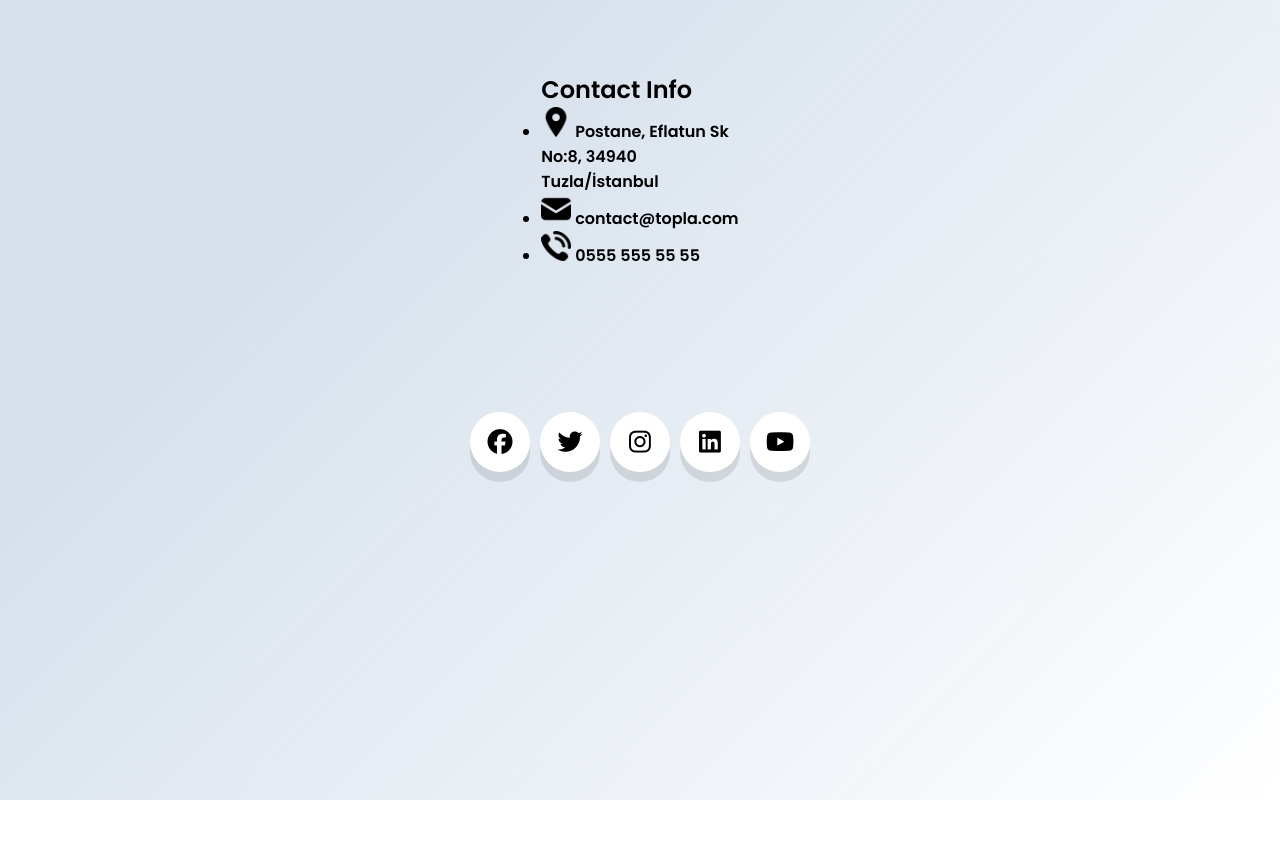
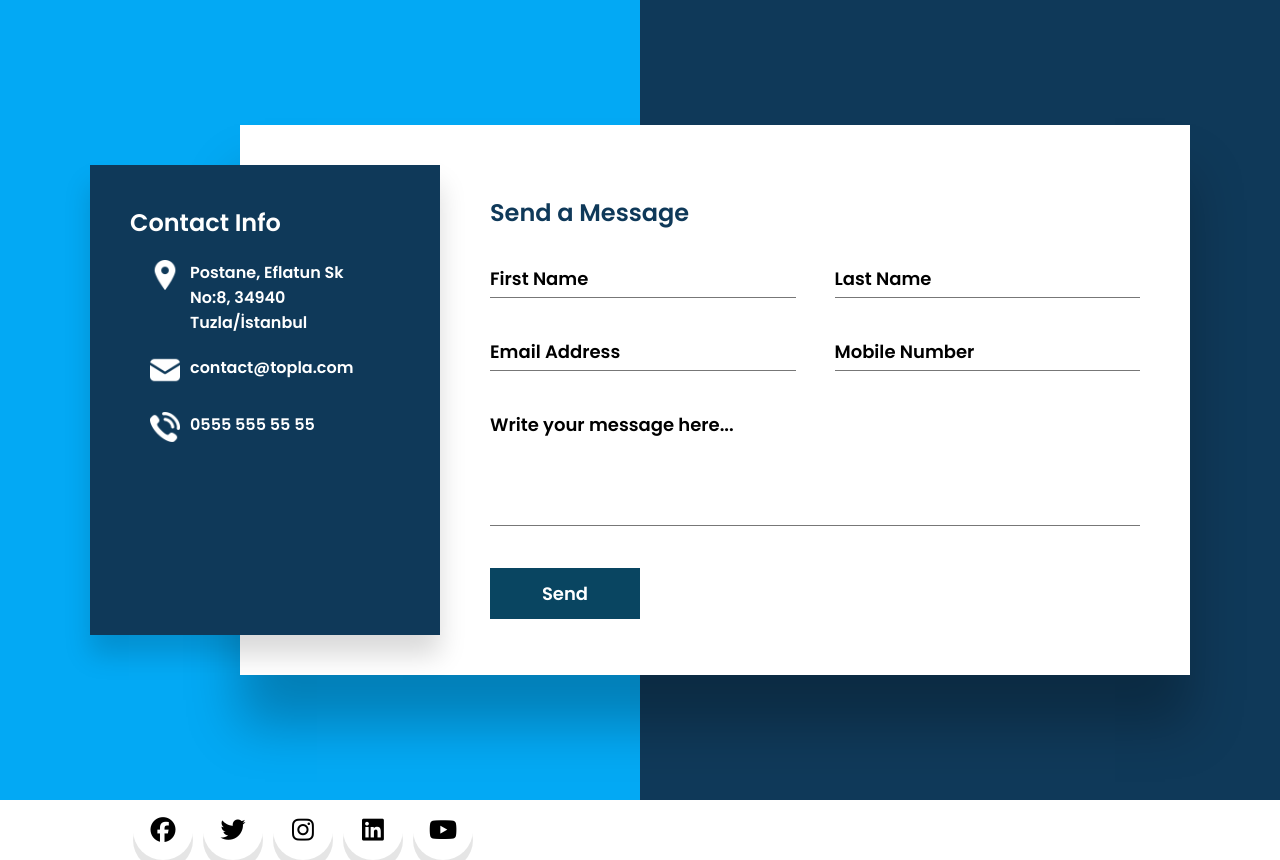
Before and after one commit to Erennalcakar/E-commerce-website, a plain HTML site: page web_project (1)/contact.html in a window 1280 px wide. Before the commit the page ends 800 px from the top, so only its background shows below. Drawn offline with Linux system fonts and the light colour scheme.

Commit message:
contact page almost done

```diff
--- a/web_project (1)/contact.html
+++ b/web_project (1)/contact.html
@@ -9,30 +9,64 @@
     <script src="https://kit.fontawesome.com/ed93a797e3.js" crossorigin="anonymous"></script>
 </head>
 <body>
+<section>
     <div class="container">
-        <div class="contactinfo">
+        <div class="contactInfo">
             <div>
                 <h2>Contact Info</h2>
                 <ul class="info">
                     <li>
-                        <span><img src="image/location.png" width="30px" height="30px"></span>
-                        <span>Postane, Eflatun Sk <br> No:8, 34940 <br> Tuzla/İstanbul</span>
+                        <span><img src="image/location.png "></span>
+                        <span>
+                            Postane, Eflatun Sk<br>
+                             No:8, 34940 <br>
+                             Tuzla/İstanbul
+                        </span>
                     </li>
                     <li>
-                        <span><img src="image/mail.png" width="30px" height="30px"></span>
+                        <span><img src="image/mail.png"></span>
                         <span>contact@topla.com</span>
                     </li>
                     <li>
-                        <span><img src="image/call.png" width="30px" height="30px"></span>
+                        <span><img src="image/call.png"></span>
                         <span>0555 555 55 55</span>
                     </li>
                 </ul>
             </div>
         </div>
 
-
+        <div class="contactForm">
+            <h2>Send a Message</h2>
+            <div class="formBox">
+                <div class="inputBox w50">
+                    <input type="text" required>
+                    <span>First Name</span>
+                </div>
+                <div class="inputBox w50">
+                    <input type="text" required>
+                    <span>Last Name</span>
+                </div>
+                <div class="inputBox w50">
+                    <input type="email" required>
+                    <span>Email Address</span>
+                </div>
+                <div class="inputBox w50">
+                    <input type="text" required>
+                    <span>Mobile Number</span>
+                </div>
+                <div class="inputBox w100">
+                    <textarea required></textarea>
+                    <span>Write your message here...</span>
+                </div>
+                <div class="inputBox w100">
+                    <input type="submit" value="Send">
+                </div>
+            </div>
         </div>
     </div>
+</section>
+
+
 
     <div class="wrapper">
         <div class="button">
@@ -56,5 +90,6 @@
             <div class="icon"><i class="fa-brands fa-youtube"></i></div>
             <span>YouTube</span>
         </div>
+
 </body>
 </html>
--- a/web_project (1)/contactsyle.css
+++ b/web_project (1)/contactsyle.css
@@ -1,27 +1,187 @@
 @import url('https://fonts.googleapis.com/css2?family=Poppins:wght@600&display=swap');
-
-
 *
 {
-  margin: 0;
-  padding: 0;
-  box-sizing: border-box;
-  font-family: 'Poppins', sans-serif;
+    margin: 0;
+    padding: 0;
+    box-sizing: border-box;
+    font-family: 'Poppins', sans-serif;
 }
 
-
-html, body{
-    display: grid;
-    height: 100%;
-    width: 100%;
-    place-items: center;
-    background: linear-gradient(315deg, #ffffff 0%, #d7e1ec 74%);
+section{
+    display: flex;
+    justify-content: center;
+    align-items: center;
+    min-height: 100vh;
+    background: #0f3959;
 }
 
+section::before{
+    content: '';
+    position: absolute;
+    top: 0;
+    left: 0;
+    width: 50%;
+    height: 100%;
+    background:#03a9f4 ;
+}
 
-.wrapper{
-    margin-bottom: 20%;
+.container{
+    position: relative;
+    min-width: 1100px;
+    min-height: 550px;
+    display: flex;
+    z-index: 1000;
 }
+
+.container .contactInfo{
+    position: absolute;
+    top: 40px;
+    width: 350px;
+    height: calc(100% - 80px);
+    background: #0f3959;
+    z-index: 1;
+    padding: 40px;
+    display: flex;
+    justify-content: center;
+    flex-direction: column;
+    justify-content: space-between;
+    box-shadow: 0 20px 25px rgba(0,0,0,0.15);
+}
+
+.container .contactForm{
+    position: absolute;
+    padding: 70px 50px;
+    padding-left: 250px;
+    margin-left: 150px;
+    width: calc(100% - 150px);
+    height: 100%;
+    background: #fff;
+    box-shadow: 0 50px 50px rgba(0,0,0,0.25);
+}
+
+.container .contactForm h2{
+    color: #0f3959;
+    font-size: 24px;
+    font-weight: 500;
+}
+
+.container .contactForm .formBox{
+    position: relative;
+    display: flex;
+    justify-content: space-between;
+    flex-wrap: wrap;
+    padding-top: 30px;
+}
+
+.container .contactForm .formBox .inputBox{
+    position: relative;
+    margin-bottom: 35px;
+}
+
+.container .contactForm .formBox .inputBox.w50{
+    width: 47%;
+}
+
+.container .contactForm .formBox .inputBox.w100{
+    width: 100%;
+}
+
+.container .contactForm .formBox .inputBox input,
+.container .contactForm .formBox .inputBox textarea{
+    width: 100%;
+    resize: none;
+    padding: 5px 0;
+    font-size: 18px;
+    font-weight: 300;
+    color: #333;
+    border: none;
+    outline: none;
+    border-bottom: 1px solid #777;
+}
+
+.container .contactForm .formBox .inputBox textarea{
+    height: 120px;
+}
+
+.container .contactForm .formBox .inputBox span{
+    position: absolute;
+    left: 0;
+    padding: 5px 0;
+    pointer-events: none;
+    font-size: 18px;
+    font-weight: 300;
+    transition: 0.3s;
+
+}
+
+.container .contactForm .formBox .inputBox input:focus ~ span,
+.container .contactForm .formBox .inputBox input:valid ~ span,
+.container .contactForm .formBox .inputBox textarea:focus ~ span,
+.container .contactForm .formBox .inputBox textarea:valid ~ span{
+    transform: translateY(-20px);
+    font-size: 12px;
+    font-weight: 400;
+    letter-spacing: 1px;
+    color: #094561 ;
+    font-weight: 500;
+}
+
+.container .contactForm .formBox .inputBox input[type="submit"]{
+    position: relative;
+    cursor: pointer;
+    background: #094561;
+    color: #fff;
+    border: none;
+    max-width: 150px;
+    padding: 12px;
+}
+
+.container .contactForm .formBox .inputBox input[type="submit"]:hover{
+    background: #116186;
+}
+
+.container .contactInfo h2{
+    color: #fff;
+    font-size: 24px;
+    font-weight: 500;
+}
+
+.container .contactInfo ul.info{
+    position: relative;
+    margin: 20px 0;
+}
+
+.container .contactInfo ul.info li{
+    position: relative;
+    list-style: none;
+    display: flex;
+    margin: 20px;
+    cursor: pointer;
+    align-items: flex-start;
+}
+
+.container .contactInfo ul.info li span:nth-child(1){
+    width: 30px;
+    min-width: 30px;
+}
+
+.container .contactInfo ul.info li span:nth-child(1) img{
+    max-width: 100%;
+    filter: invert(1);
+}
+
+.container .contactInfo ul.info li span:nth-child(2){
+    color: #fff;
+    margin-left: 10px;
+    font-weight: 300;
+}
+
+ .wrapper{
+    position: relative;
+    display: flex;
+    margin-left: 10%;
+}
+
 .wrapper .button{
     display: block;
     height: 60px;
@@ -34,6 +194,7 @@ html, body{
     cursor: pointer;
     box-shadow: 0px 10px rgba(0,0,0,0.1) ;
     transition: all 0.3s ease-out;
+
 }
 
 .wrapper .button:hover{
@@ -49,6 +210,7 @@ html, body{
     box-sizing: border-box;
     line-height: 60px;
     transition: all 0.3s ease-out;
+
 }
 
 .wrapper .button:nth-child(1):hover .icon{
@@ -100,3 +262,72 @@ html, body{
 .wrapper .button:nth-child(5):hover span{
     color: #FF0000;
 }
+
+@media (max-width : 1200px){
+   .container{
+    width: 90%;
+    min-width: auto;
+    margin: 20px;
+    box-shadow: rgba(0,0,0,0.2);
+   }
+
+   .container .contactInfo{
+    top: 0;
+    height: 550px;
+    position: relative;
+    box-shadow: none;
+   }
+
+   .container .contactForm{
+    position: relative;
+    width: calc(100% - 350px);
+    padding-left: 0px;
+    margin-left: 0px;
+    padding: 40px;
+    height: 550px;
+    box-shadow: none;
+   }
+}
+
+@media (max-width : 991px){
+    section{
+
+        background: #03a9f4;
+    }
+
+    section::before{
+        display: none;
+    }
+
+    .container{
+        display: flex;
+        flex-direction: column-reverse;
+    }
+
+    .container .contactForm{
+        width: 100%;
+        height: auto;
+    }
+
+    .container .contactInfo{
+        width: 100%;
+        height: auto;
+        flex-direction: row;
+    }
+}
+
+@media (max-width : 600px){
+    .container .contactForm{
+        padding: 25px;
+    }
+
+    .container .contactInfo{
+        padding: 25px;
+        flex-direction: column;
+        align-items: flex-start;
+    }
+
+    .container .contactForm .formBox .inputBox.w50{
+        width: 100%;
+    }
+}
```
